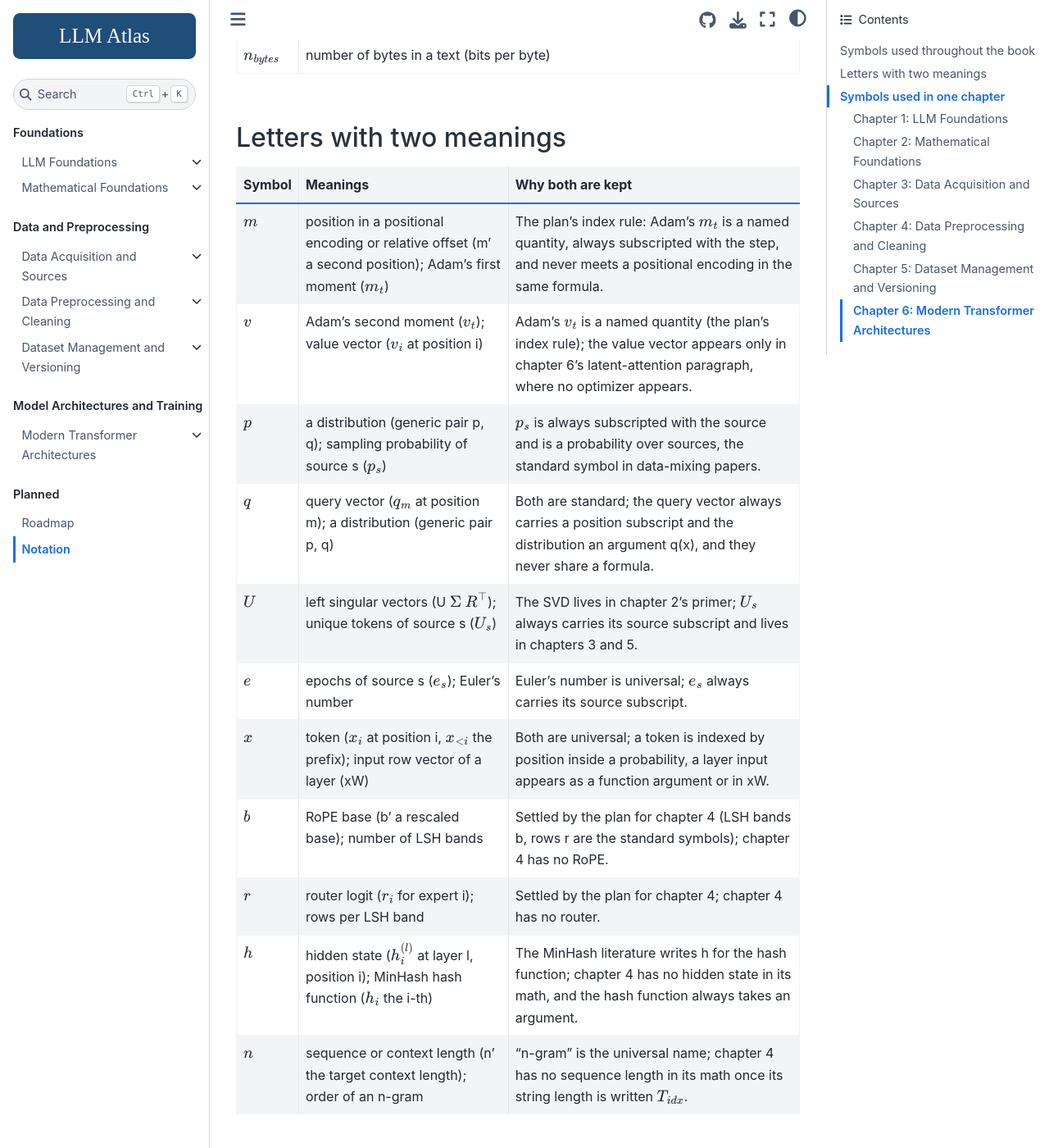
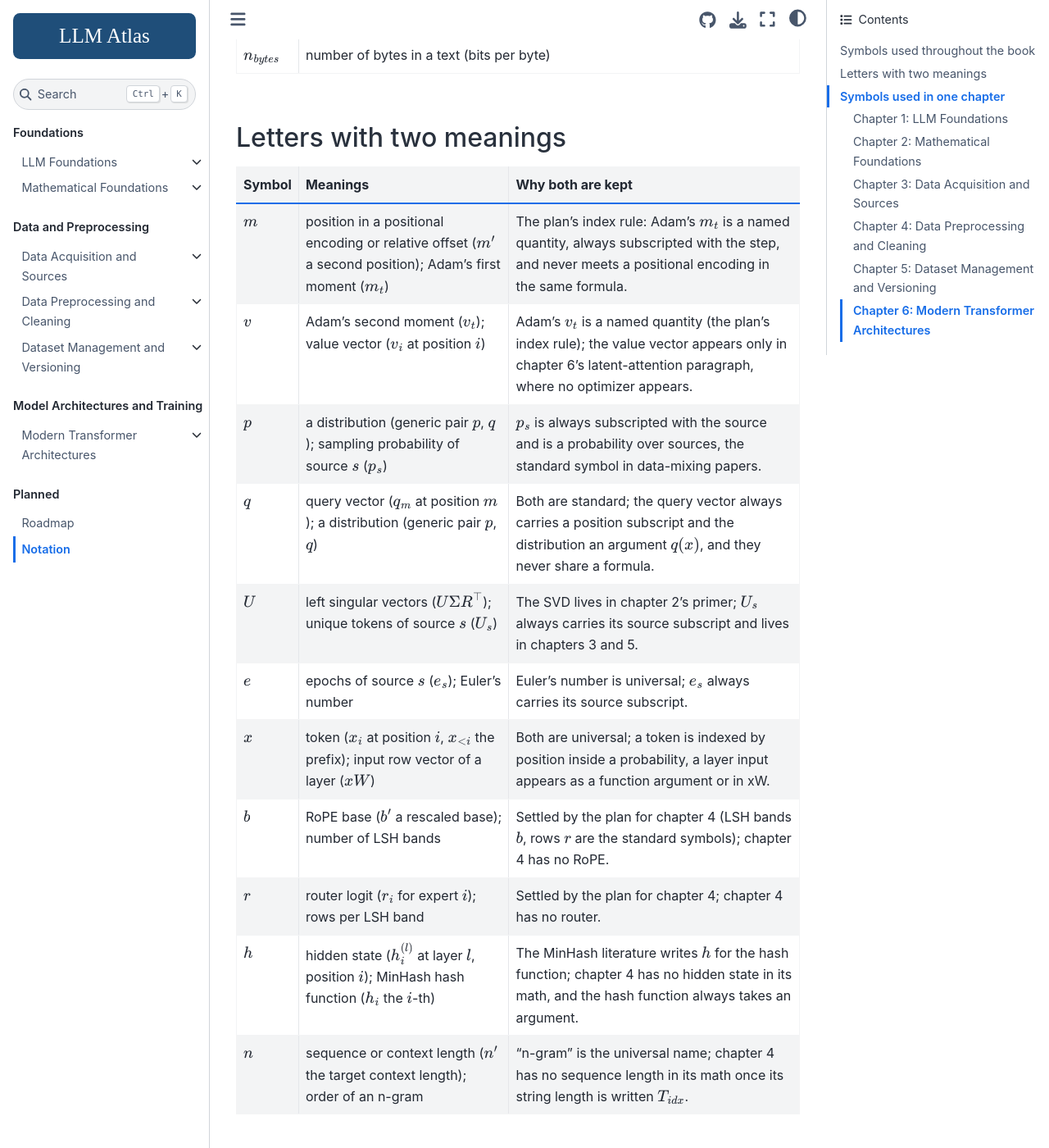
Before and after one commit to Beaker12/llmatlas, a Jupyter Book: the page built from notation.md, in a window 1280 px wide and 1400 px high, scrolled down 5815 px. Shown: the whole window at 82% size. Built offline with Jupyter Book 1.0.4 settings and Sphinx 7.4.7 and the Sphinx Book theme 1.1.4, drawn with Linux system fonts in a browser that asks for light colours; pages that are not in the unit, such as notebooks, are missing from menus; some of the changed text lies outside the part shown.

```diff
--- a/notation.md
+++ b/notation.md
@@ -23,30 +23,30 @@ layer computes $xW$.
 | $d_k$ | per-head query and key width |
 | $d_v$ | per-head value width (equal to $d_k$) |
 | $d_{attn}$ | attention width $n_h$ $d_k$ |
-| $n$ | sequence or context length (n' the target context length) |
+| $n$ | sequence or context length ($n'$ the target context length) |
 | $n_{train}$ | trained context length |
-| $m$ | position in a positional encoding or relative offset (m' a second position) |
+| $m$ | position in a positional encoding or relative offset ($m'$ a second position) |
 | $m$ | Adam's first moment ($m_t$) |
-| $q$ | query vector ($q_m$ at position m) |
-| $q$ | a distribution (generic pair p, q) |
-| $k$ | key vector ($k_{m'}$ at position m') |
+| $q$ | query vector ($q_m$ at position $m$) |
+| $q$ | a distribution (generic pair $p$, $q$) |
+| $k$ | key vector ($k_{m'}$ at position $m'$) |
 | $n_{win}$ | sliding-window span |
 | $B$ | batch size |
-| $\mathcal{B}$ | a mini-batch ($\mathcal{B}_t$ at step t) |
+| $\mathcal{B}$ | a mini-batch ($\mathcal{B}_t$ at step $t$) |
 | $\mathcal{V}$ | vocabulary ($\vert \mathcal{V}\vert $ its size) |
 | $T$ | number of tokens in a loss, perplexity sum or batch |
 | $\tau$ | temperature (sampling, source mixing, YaRN) |
 | $g_{\max}$ | gradient-clipping threshold |
-| $N$ | number of parameters (non-embedding where Kaplan's N is meant) |
+| $N$ | number of parameters (non-embedding where Kaplan's $N$ is meant) |
 | $D$ | number of training tokens |
 | $C$ | training compute |
 | $\theta$ | model parameters as a vector |
 | $\mathcal{L}$ | loss, mean per token, in nats |
-| $h$ | hidden state ($h^{(l)}_i$ at layer l, position i) |
+| $h$ | hidden state ($h^{(l)}_i$ at layer $l$, position $i$) |
 | $p_{data}$ | data distribution |
 | $p_{\theta}$ | model distribution |
-| $p$ | a distribution (generic pair p, q) |
-| $p$ | sampling probability of source s ($p_s$) |
+| $p$ | a distribution (generic pair $p$, $q$) |
+| $p$ | sampling probability of source $s$ ($p_s$) |
 | $Q$ | query matrix |
 | $K$ | key matrix |
 | $V$ | value matrix |
@@ -57,7 +57,7 @@ layer computes $xW$.
 | $W_K$ | key projection matrix |
 | $W_V$ | value projection matrix |
 | $W_O$ | attention output projection matrix |
-| $g$ | gradient vector (the upstream gradient in a backward pass; $g_t$ the loss gradient at step t) |
+| $g$ | gradient vector (the upstream gradient in a backward pass; $g_t$ the loss gradient at step $t$) |
 | $G$ | upstream gradient matrix |
 | $\tilde{g}$ | LayerNorm's scaled upstream gradient |
 | $W_{gate}$ | SwiGLU gate matrix |
@@ -69,23 +69,23 @@ layer computes $xW$.
 | $W_{out}$ | unembedding matrix |
 | $E$ | number of experts |
 | $\mathrm{i}$ | imaginary unit (the complex conjugate is a superscript star, $k^{*}$, never an overline: the bar accent is a batch mean) |
-| $H$ | entropy H(p) and cross-entropy H(p, q) |
-| $U$ | left singular vectors (U $\Sigma$ $R^\top$) |
-| $U$ | unique tokens of source s ($U_s$) |
+| $H$ | entropy $H(p)$ and cross-entropy $H(p, q)$ |
+| $U$ | left singular vectors ($U \Sigma R^\top$) |
+| $U$ | unique tokens of source $s$ ($U_s$) |
 | $\Sigma$ | singular values (diagonal, $\Sigma_{jj}$) |
-| $R$ | right singular vectors (U $\Sigma$ $R^\top$) |
+| $R$ | right singular vectors ($U \Sigma R^\top$) |
 | $\epsilon_{ls}$ | label-smoothing mass |
 | $\epsilon$ | numerical-stability constant |
 | $a_N$ | compute-optimal parameter exponent ($N^*$ $\propto$ $C^{a_N}$) |
 | $a_D$ | compute-optimal data exponent ($D^*$ $\propto$ $C^{a_D}$) |
 | $\zeta$ | loss-scaling factor (mixed precision) |
-| $w$ | given weight of source s ($w_s$) |
-| $e$ | epochs of source s ($e_s$) |
+| $w$ | given weight of source $s$ ($w_s$) |
+| $e$ | epochs of source $s$ ($e_s$) |
 | $e$ | Euler's number |
-| $b$ | RoPE base (b' a rescaled base) |
+| $b$ | RoPE base ($b'$ a rescaled base) |
 | $\omega$ | RoPE frequency ($\omega_i$ = $b^{-2i/d_k}$) |
 | $s_{ctx}$ | context scale factor $n'/n_{train}$ |
-| $r$ | router logit ($r_i$ for expert i) |
+| $r$ | router logit ($r_i$ for expert $i$) |
 | $\rho$ | router probability |
 | $\tilde{\rho}$ | router gate weight |
 | $\bar{\rho}$ | batch-mean router probability |
@@ -93,7 +93,7 @@ layer computes $xW$.
 | $\kappa$ | expert capacity |
 | $\phi$ | capacity factor |
 | $\Phi$ | kernel feature map |
-| $c$ | multi-head latent attention latent ($c_i$ at position i) |
+| $c$ | multi-head latent attention latent ($c_i$ at position $i$) |
 | $d_c$ | multi-head latent attention latent width |
 | $\lambda$ | weight decay |
 | $\lambda_{\max}$ | largest Hessian eigenvalue |
@@ -123,8 +123,8 @@ layer computes $xW$.
 | $j$ | running index (range stated where used) |
 | $l$ | layer index |
 | $s$ | source index |
-| $x$ | token ($x_i$ at position i, $x_{<i}$ the prefix) |
-| $x$ | input row vector of a layer (xW) |
+| $x$ | token ($x_i$ at position $i$, $x_{<i}$ the prefix) |
+| $x$ | input row vector of a layer ($xW$) |
 | $x_1$ | first token of a sequence |
 | $x_2$ | second token of a sequence |
 | $x_n$ | last token of a sequence of length n |
@@ -141,17 +141,17 @@ layer computes $xW$.
 
 | Symbol | Meanings | Why both are kept |
 |---|---|---|
-| $m$ | position in a positional encoding or relative offset (m' a second position); Adam's first moment ($m_t$) | The plan's index rule: Adam's $m_t$ is a named quantity, always subscripted with the step, and never meets a positional encoding in the same formula. |
-| $v$ | Adam's second moment ($v_t$); value vector ($v_i$ at position i) | Adam's $v_t$ is a named quantity (the plan's index rule); the value vector appears only in chapter 6's latent-attention paragraph, where no optimizer appears. |
-| $p$ | a distribution (generic pair p, q); sampling probability of source s ($p_s$) | $p_s$ is always subscripted with the source and is a probability over sources, the standard symbol in data-mixing papers. |
-| $q$ | query vector ($q_m$ at position m); a distribution (generic pair p, q) | Both are standard; the query vector always carries a position subscript and the distribution an argument q(x), and they never share a formula. |
-| $U$ | left singular vectors (U $\Sigma$ $R^\top$); unique tokens of source s ($U_s$) | The SVD lives in chapter 2's primer; $U_s$ always carries its source subscript and lives in chapters 3 and 5. |
-| $e$ | epochs of source s ($e_s$); Euler's number | Euler's number is universal; $e_s$ always carries its source subscript. |
-| $x$ | token ($x_i$ at position i, $x_{<i}$ the prefix); input row vector of a layer (xW) | Both are universal; a token is indexed by position inside a probability, a layer input appears as a function argument or in xW. |
-| $b$ | RoPE base (b' a rescaled base); number of LSH bands | Settled by the plan for chapter 4 (LSH bands b, rows r are the standard symbols); chapter 4 has no RoPE. |
-| $r$ | router logit ($r_i$ for expert i); rows per LSH band | Settled by the plan for chapter 4; chapter 4 has no router. |
-| $h$ | hidden state ($h^{(l)}_i$ at layer l, position i); MinHash hash function ($h_i$ the i-th) | The MinHash literature writes h for the hash function; chapter 4 has no hidden state in its math, and the hash function always takes an argument. |
-| $n$ | sequence or context length (n' the target context length); order of an n-gram | "n-gram" is the universal name; chapter 4 has no sequence length in its math once its string length is written $T_{idx}$. |
+| $m$ | position in a positional encoding or relative offset ($m'$ a second position); Adam's first moment ($m_t$) | The plan's index rule: Adam's $m_t$ is a named quantity, always subscripted with the step, and never meets a positional encoding in the same formula. |
+| $v$ | Adam's second moment ($v_t$); value vector ($v_i$ at position $i$) | Adam's $v_t$ is a named quantity (the plan's index rule); the value vector appears only in chapter 6's latent-attention paragraph, where no optimizer appears. |
+| $p$ | a distribution (generic pair $p$, $q$); sampling probability of source $s$ ($p_s$) | $p_s$ is always subscripted with the source and is a probability over sources, the standard symbol in data-mixing papers. |
+| $q$ | query vector ($q_m$ at position $m$); a distribution (generic pair $p$, $q$) | Both are standard; the query vector always carries a position subscript and the distribution an argument $q(x)$, and they never share a formula. |
+| $U$ | left singular vectors ($U \Sigma R^\top$); unique tokens of source $s$ ($U_s$) | The SVD lives in chapter 2's primer; $U_s$ always carries its source subscript and lives in chapters 3 and 5. |
+| $e$ | epochs of source $s$ ($e_s$); Euler's number | Euler's number is universal; $e_s$ always carries its source subscript. |
+| $x$ | token ($x_i$ at position $i$, $x_{<i}$ the prefix); input row vector of a layer ($xW$) | Both are universal; a token is indexed by position inside a probability, a layer input appears as a function argument or in xW. |
+| $b$ | RoPE base ($b'$ a rescaled base); number of LSH bands | Settled by the plan for chapter 4 (LSH bands $b$, rows $r$ are the standard symbols); chapter 4 has no RoPE. |
+| $r$ | router logit ($r_i$ for expert $i$); rows per LSH band | Settled by the plan for chapter 4; chapter 4 has no router. |
+| $h$ | hidden state ($h^{(l)}_i$ at layer $l$, position $i$); MinHash hash function ($h_i$ the $i$-th) | The MinHash literature writes $h$ for the hash function; chapter 4 has no hidden state in its math, and the hash function always takes an argument. |
+| $n$ | sequence or context length ($n'$ the target context length); order of an n-gram | "n-gram" is the universal name; chapter 4 has no sequence length in its math once its string length is written $T_{idx}$. |
 
 ## Symbols used in one chapter
 
@@ -214,7 +226,7 @@ layer computes $xW$.
 | $J$ | Jaccard similarity of two shingle sets | {ref}`sec-ch4-near-duplicate-detection-minhash-lsh` |
 | $\mathcal{X}$ | shingle set of the first document | {ref}`sec-ch4-near-duplicate-detection-minhash-lsh` |
 | $\mathcal{Y}$ | shingle set of the second document | {ref}`sec-ch4-near-duplicate-detection-minhash-lsh` |
-| $h$ | MinHash hash function ($h_i$ the i-th) | {ref}`sec-ch4-near-duplicate-detection-minhash-lsh` |
+| $h$ | MinHash hash function ($h_i$ the $i$-th) | {ref}`sec-ch4-near-duplicate-detection-minhash-lsh` |
 | $n_{hash}$ | MinHash signature length (number of MinHash hash functions) | {ref}`sec-ch4-near-duplicate-detection-minhash-lsh` |
 | $b$ | number of LSH bands | {ref}`sec-ch4-near-duplicate-detection-minhash-lsh` |
 | $r$ | rows per LSH band | {ref}`sec-ch4-near-duplicate-detection-minhash-lsh` |
```
Also changed, not shown: other parts of notation.md (+20 -8 lines), chapters/01-foundations/index.md (+2 -0 lines), chapters/06-architectures/notation-local.md (+1 -1 lines), 3 other files.
